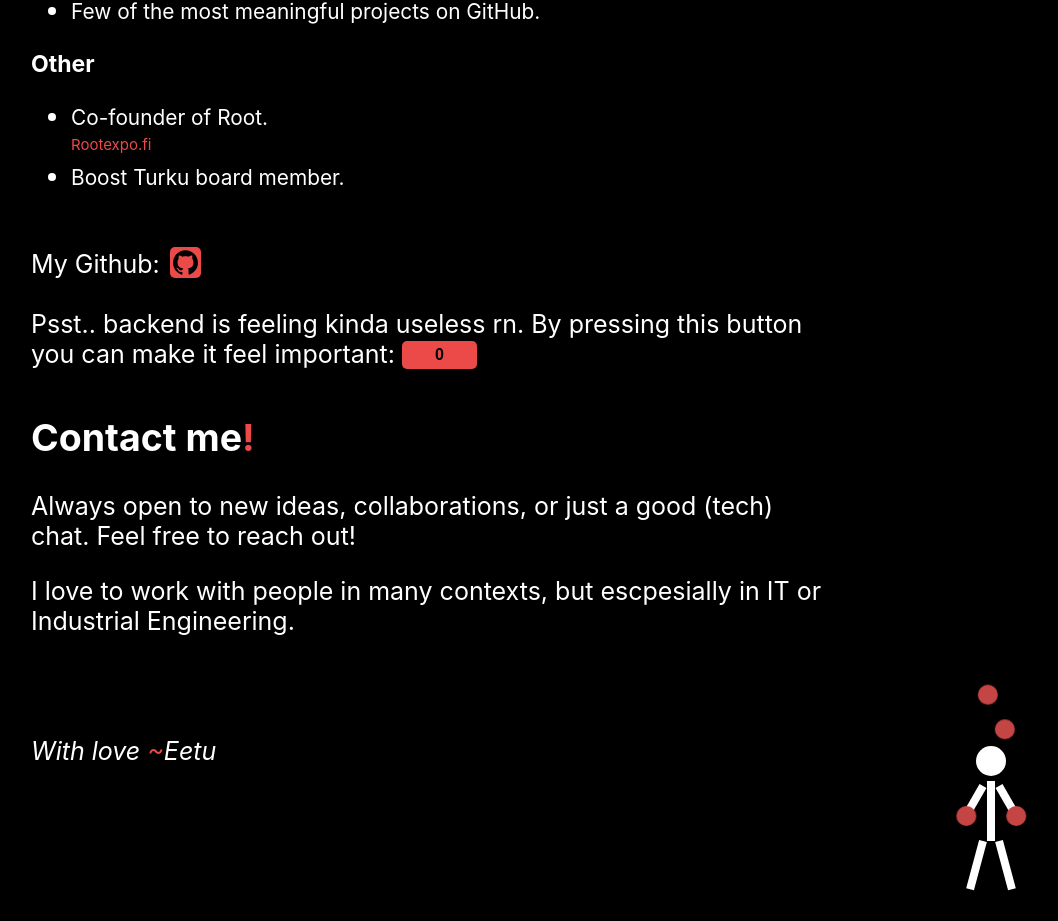
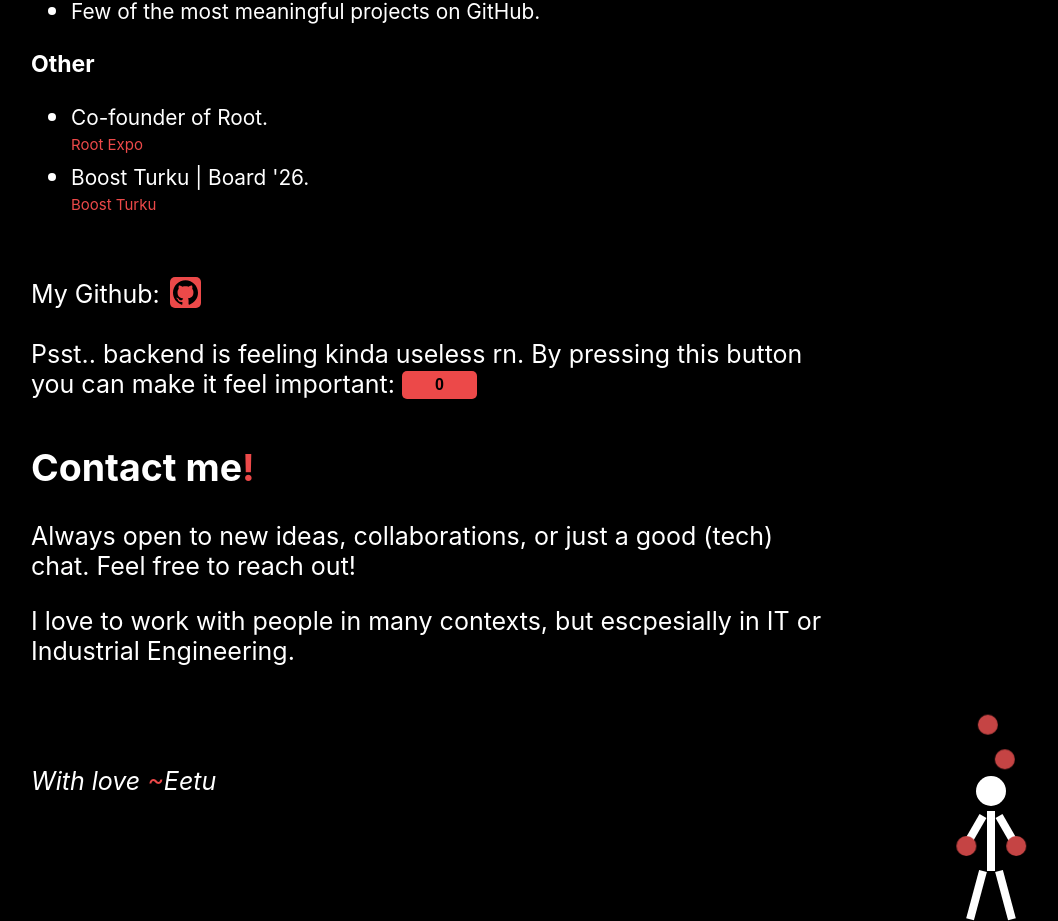
Before and after one commit to eetusalm1nen/website, a React (Create React App) app in the folder frontend/: page / in a window 1280 px wide. Shown: the part 1699-2620 px from the top of the page, without its empty margins (209-1267 px from the left). Before the commit the page ends 2590 px from the top, so only its background shows below. Built offline with nearby package versions, Linux system fonts and the light colour scheme; no server answers.

Commit message:
Update project links and titles in Projects.js

```diff
--- a/frontend/src/components/Projects.js
+++ b/frontend/src/components/Projects.js
@@ -52,8 +52,9 @@ function Projects() {
           <h3>Other</h3>
           <ul className="irl-list">
             <li><small>Co-founder of Root.</small></li>
-            <a href="https://rootexpo.fi" className="red-question">Rootexpo.fi</a>
-            <li><small>Boost Turku board member.</small></li>
+            <a href="https://rootexpo.fi" className="red-question">Root Expo</a>
+            <li><small>Boost Turku | Board '26.</small></li>
+            <a href="https://www.boostturku.com/" className="red-question">Boost Turku</a>
           </ul>
 
           <br />
```
